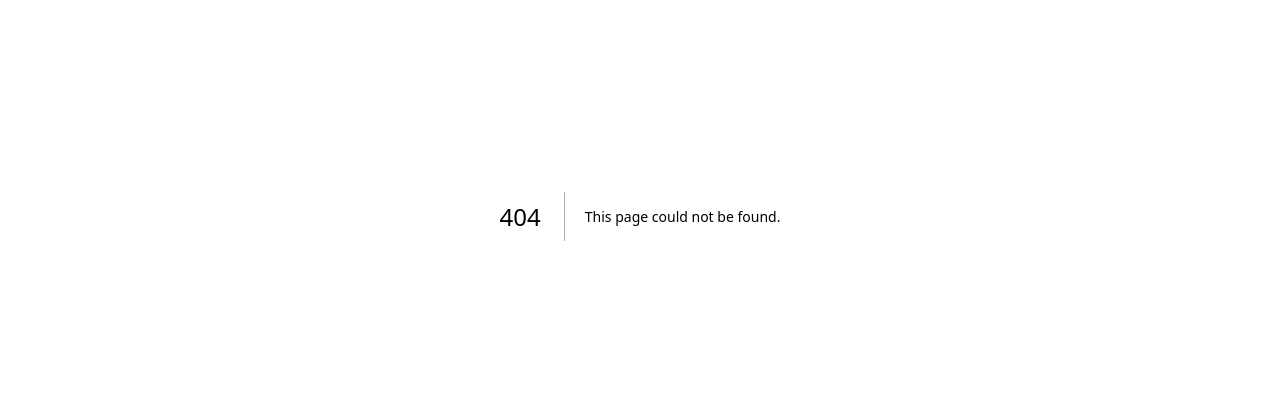
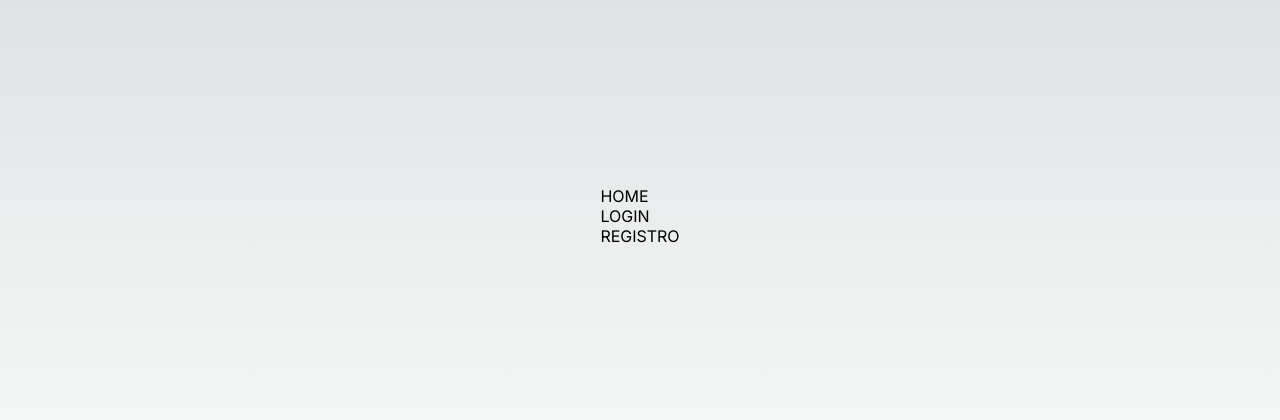
Before and after one commit to MagalhaesVini/Task-Hub, a Next.js app: page / in a window 1280 px wide. Before the commit this address had no page. Shown: the part 184-604 px from the top of the page. Built offline with nearby package versions, Linux system fonts and the light colour scheme.

Commit message:
Ajustes deploy

```diff
--- a/app/Home/page.jsx
+++ b/app/Home/page.jsx
@@ -6,11 +6,7 @@ import RoutesApp from '../routes/app'
 const Home = () => {
   return (
     <div>
-      <a href="http://localhost:3000/Home">HOME</a>
-      <br />
-      <a href="http://localhost:3000/Login">LOGIN</a>
-      <br />
-      <a href="http://localhost:3000/Registro">REGISTRO</a>
+      <h1>hello</h1>
     </div>
   )
 }
--- /dev/null
+++ b/app/page.jsx
@@ -0,0 +1,14 @@
+
+const page = () => {
+  return (
+    <div>
+      <a href="https://task-hub-magalhaes.vercel.app/Home">HOME</a>
+      <br />
+      <a href="https://task-hub-magalhaes.vercel.app/Login">LOGIN</a>
+      <br />
+      <a href="https://task-hub-magalhaes.vercel.app/Registro">REGISTRO</a>
+    </div>
+  );
+};
+
+export default page;
--- a/app/routes/app.jsx
+++ b/app/routes/app.jsx
@@ -1,5 +1,6 @@
 import React from "react";
 import { BrowserRouter, Route, Routes } from "react-router-dom";
+import page from "../page";
 import Home from "../Home/page";
 import Login from "../Login/page";
 import Registro from "../Registro/page";
@@ -8,6 +9,7 @@ const RoutesApp = () => {
     return (
         <BrowserRouter>
             <Routes>
+                <Route path="/" element={<page />} />
                 <Route path="/Home" element={<Home />} />
                 <Route path="/Login" element={<Login />} />
                 <Route path="/Registro" element={<Registro />} />
```
Also changed, not shown: app/Login/layout.tsx (added, +16 -0 lines).
